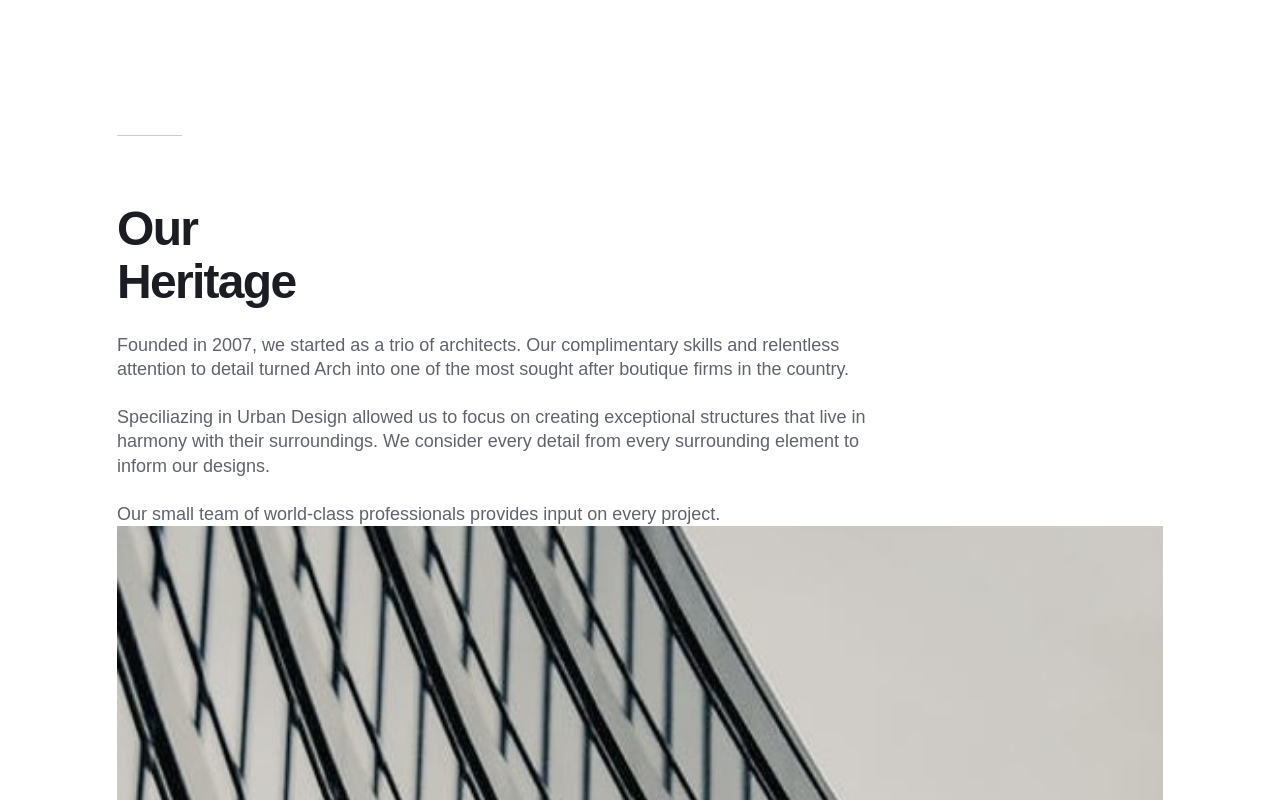
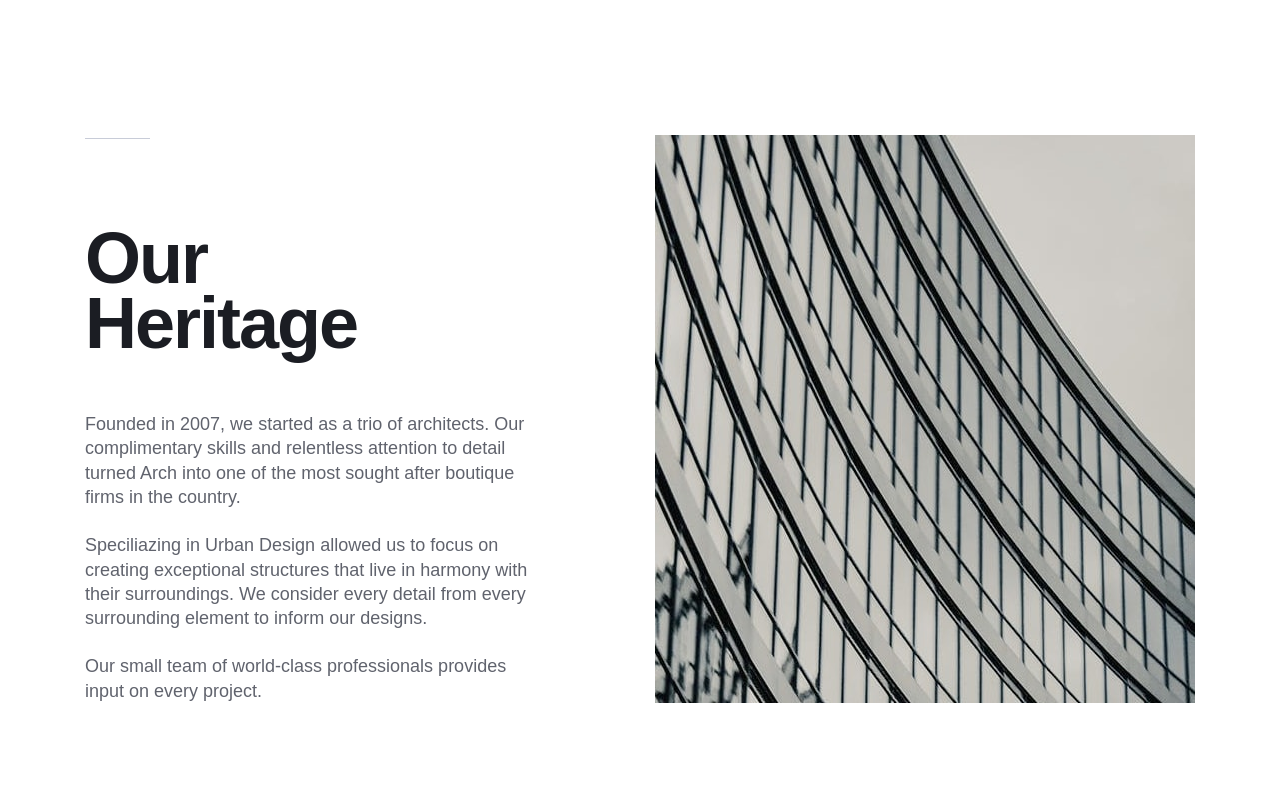
Before and after one commit to Bobstyle23/arch-studio, a website: page src/html/about.html in a window 1280 px wide. Shown: the part 720-1520 px from the top of the page. Drawn offline with nearby package versions, Linux system fonts and the light colour scheme; files that its build step writes are made by us from their sources; files whose address does not match are found by name; a web font is replaced by a local one.

Commit message:
Complete heritage section about page for tablets & desktops

```diff
--- a/src/html/about.html
+++ b/src/html/about.html
@@ -57,7 +57,11 @@
         </div>
         <picture class="heritage__img">
           <source
-            srcset="./img/about/desktop/image-heritage.webp"
+            srcset="
+              ./img/about/desktop/image-heritage.webp,
+              ./img/about/desktop/image-heritage@2x.webp 2x,
+              ./img/about/desktop/image-heritage@3x.webp 3x
+            "
             media="(min-width: 64em)"
             type="image/webp"
           />
--- a/src/styles/sass/pages/_about.scss
+++ b/src/styles/sass/pages/_about.scss
@@ -35,15 +35,46 @@
 
 @include respond-to($breakpoint-tablets) {
   .about {
+    .heritage {
+      margin-inline: 9.7rem;
+      margin-block-end: 11.3rem;
+
+      &__info {
+        padding-block-start: 5.3rem;
+      }
+
+      &__title {
+        font-size: 7.2rem;
+        line-height: 0.9;
+        letter-spacing: -0.2rem;
+        margin-block-end: calc($spacing-56 - $spacing-24);
+      }
+    }
   }
 }
 
 @include respond-to($breakpoint-large-tablets) {
   .about {
+    .heritage {
+      display: grid;
+      grid-template-columns: 40rem 1fr;
+      column-gap: 8rem;
+      align-items: end;
+    }
   }
 }
 
 @include respond-to($breakpoint-desktops) {
   .about {
+    .heritage {
+      margin-inline: auto;
+      margin-block-end: $spacing-200;
+      grid-template-columns: 44.6rem 1fr;
+      column-gap: 12.4rem;
+
+      &__info {
+        padding-block-start: 8.8rem;
+      }
+    }
   }
 }
```
Also changed, not shown: build/about.html, build/css/main.css, build/img/about/desktop/image-heritage@2x.jpg (added), build/img/about/desktop/image-heritage@2x.webp (added), src/img/about/desktop/image-heritage@2x.jpg (added), 3 other files.
